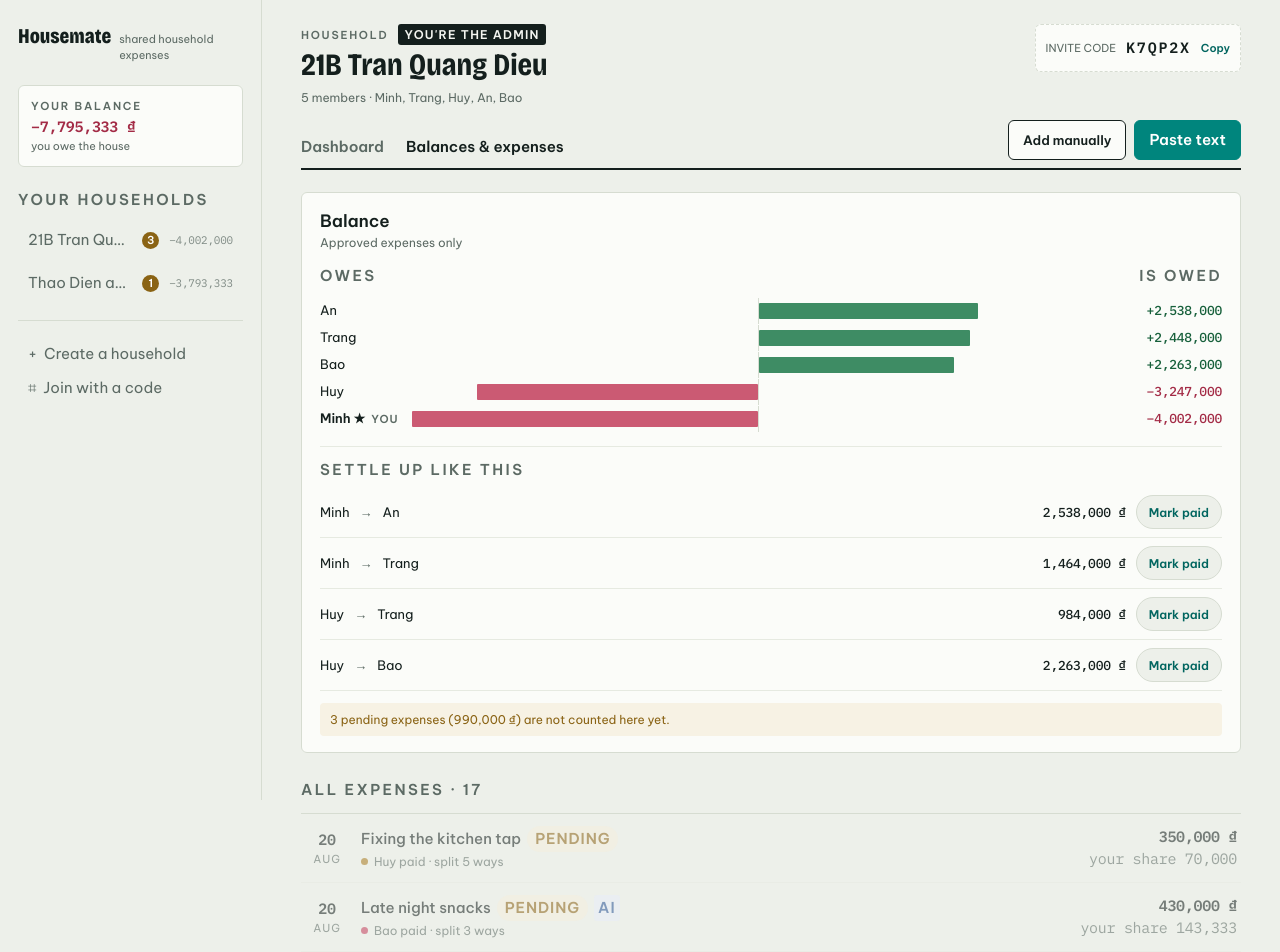
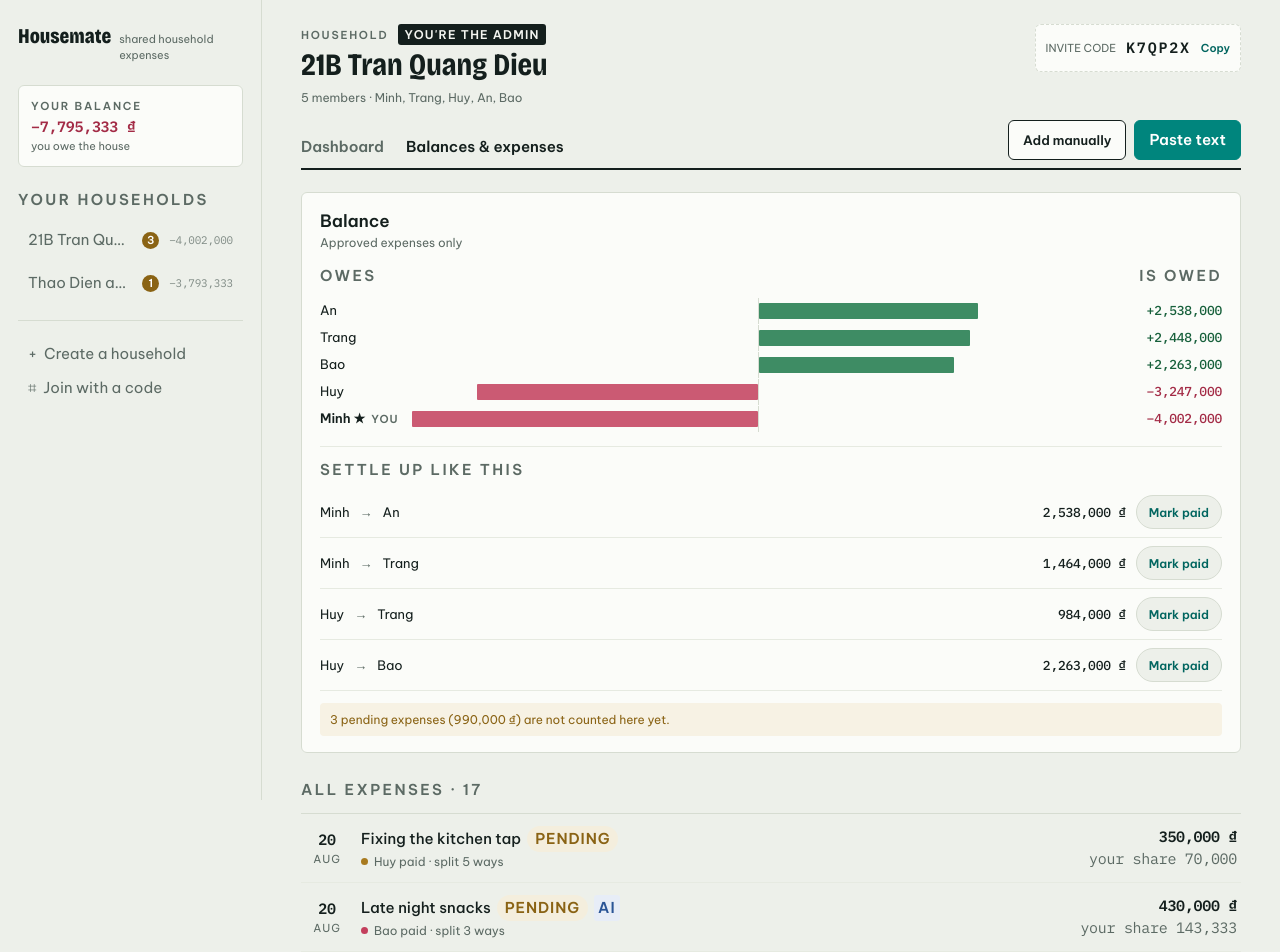
Before and after one commit to hieuvu121/ExpenseManagementFrontend, a React (Vite) app: page /households/h1/ledger in a window 1280 px wide. Shown: the top 952 px of the page. Built offline with nearby package versions, Linux system fonts and the light colour scheme.

Commit message:
Add row animation

```diff
--- a/src/features/expenses/ExpenseFeed.tsx
+++ b/src/features/expenses/ExpenseFeed.tsx
@@ -37,7 +37,7 @@ export function ExpenseFeed({ household }: { household: Household }) {
             <div
               key={expense.id}
               className={cn(
-                "grid grid-cols-[44px_1fr_auto] items-center gap-3 border-b border-line-soft px-1 py-3",
+                "animate-enter grid grid-cols-[44px_1fr_auto] items-center gap-3 border-b border-line-soft px-1 py-3",
                 expense.status !== "accepted" && "opacity-55",
               )}
             >
--- a/src/features/expenses/RecentExpensesTable.tsx
+++ b/src/features/expenses/RecentExpensesTable.tsx
@@ -60,7 +60,7 @@ export function RecentExpensesTable({ household }: { household: Household }) {
             {pagination.visible.map((expense) => (
               <tr
                 key={expense.id}
-                className={cn(expense.status === "declined" && "opacity-50")}
+                className={cn("animate-enter", expense.status === "declined" && "opacity-50")}
               >
                 <td className="border-b border-line-soft py-2.5 align-middle">
                   <div className="flex items-center gap-2.5">
--- a/src/hooks/usePresence.ts
+++ b/src/hooks/usePresence.ts
@@ -30,6 +30,7 @@ export function usePresence(
     clearTimeout(timer.current);
 
     if (open) {
+
       setMounted(true);
       setState("entering");
       timer.current = setTimeout(
```
